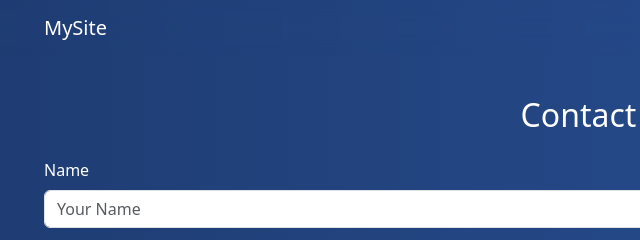
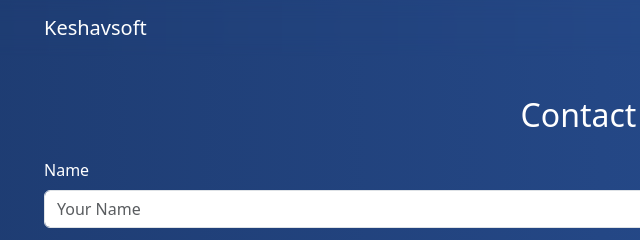
Before and after one commit to shreekrishnamb/keshavsoft, a plain HTML site: page contact.html in a window 1280 px wide. Shown: the top 240 px of the page, 38-678 px from the left. Drawn offline with nearby package versions, Linux system fonts and the light colour scheme.

Commit message:
Update contact.html

```diff
--- a/contact.html
+++ b/contact.html
@@ -10,7 +10,7 @@
 <body>
   <nav class="navbar navbar-expand-lg navbar-dark bg-transparent fixed-top">
     <div class="container">
-      <a class="navbar-brand" href="#">MySite</a>
+      <a class="navbar-brand" href="#">Keshavsoft</a>
       <button class="navbar-toggler" type="button" data-bs-toggle="collapse" data-bs-target="#navbarNav">
         <span class="navbar-toggler-icon"></span>
       </button>
```
